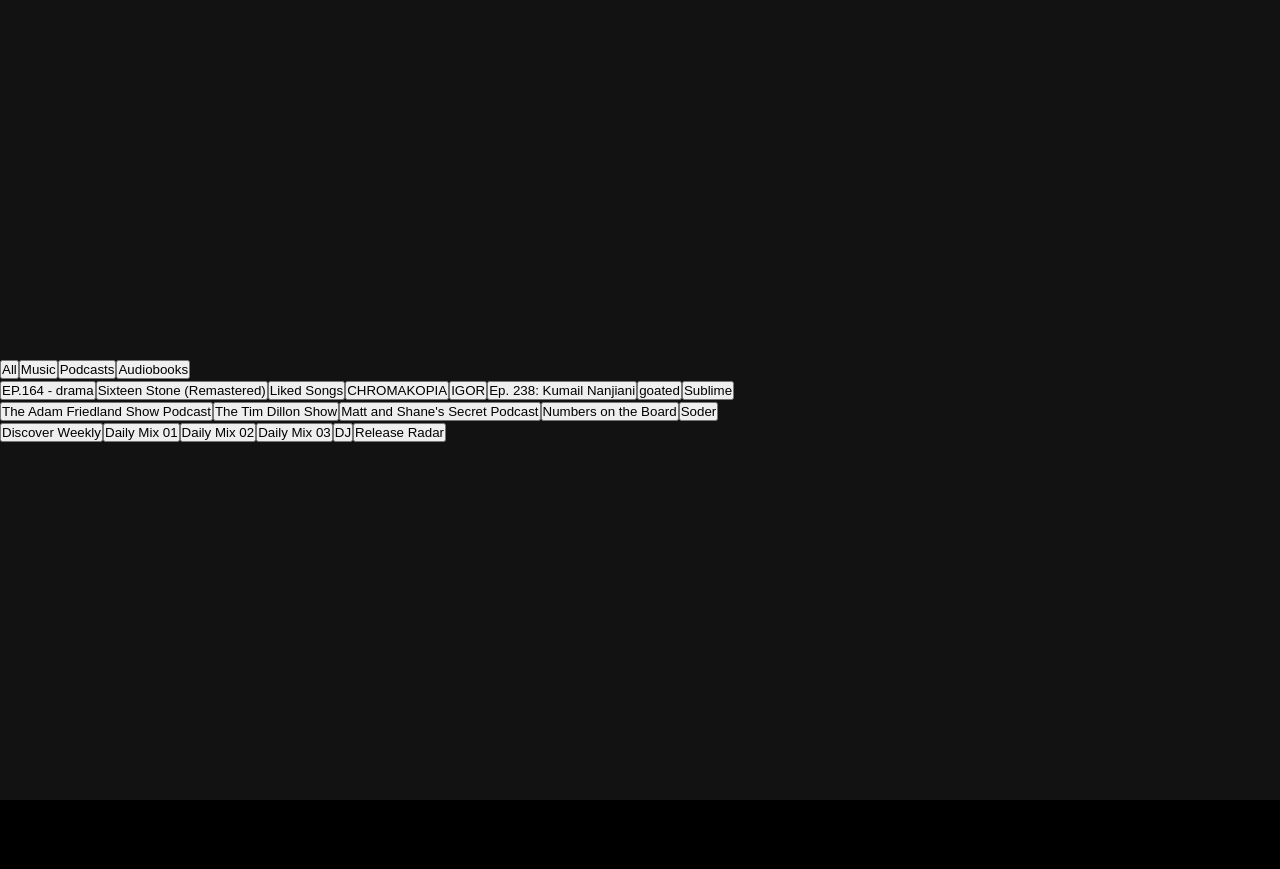
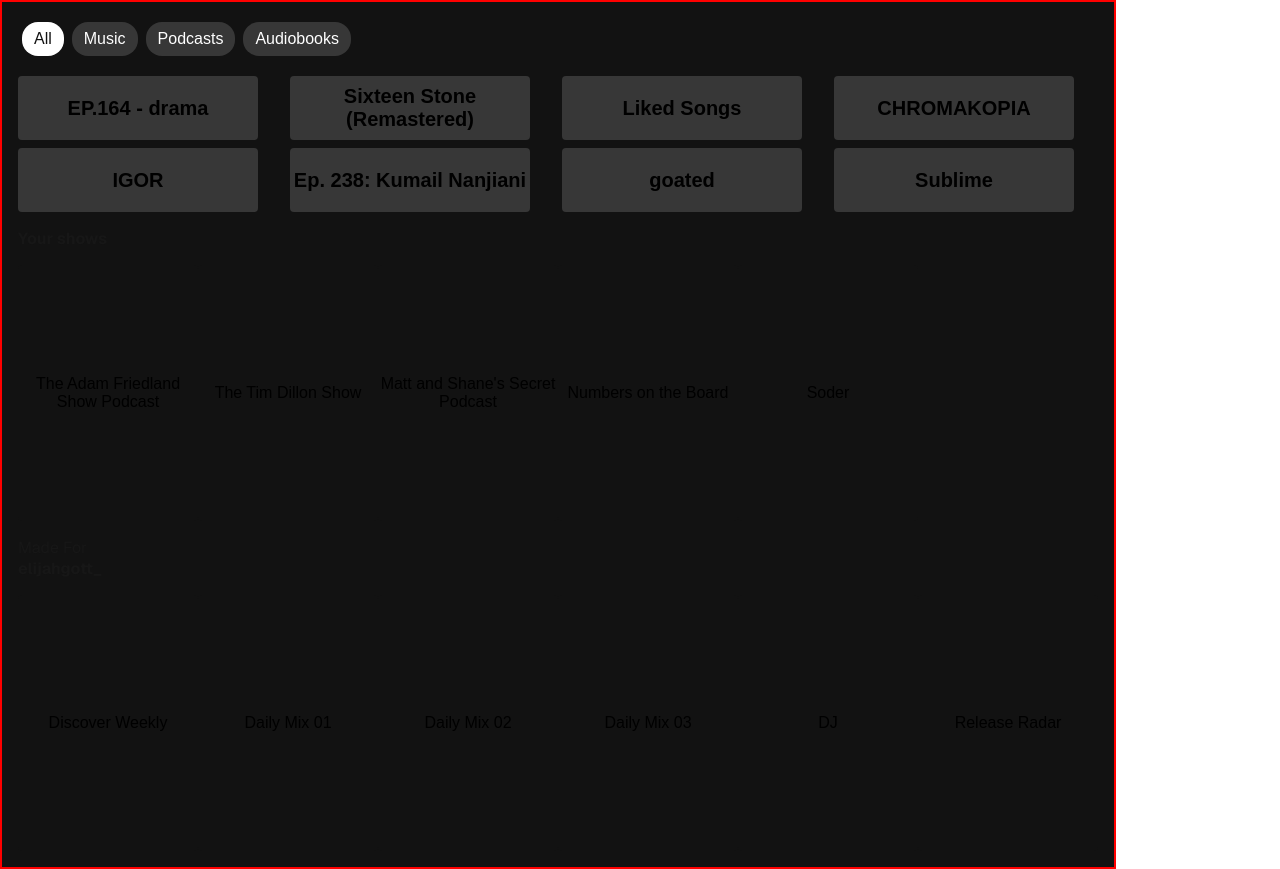
Before and after one commit to elijahgott/spotify_clone, a Next.js app: page / in a window 1280 px wide. Before the commit the page ends 800 px from the top, so only its background shows below. Built offline with nearby package versions, Linux system fonts and the light colour scheme.

Commit message:
restyled buttons on main page element

```diff
--- a/src/app/_components/Main.jsx
+++ b/src/app/_components/Main.jsx
@@ -1,11 +1,12 @@
 import React from "react";
 import styles from '../page.module.css';
+import '../global.css';
 
 function Main() {
     return(
         <div className="main">
             <div className="homeButtons">
-                <button>All</button>
+                <button className="active">All</button>
                 <button>Music</button>
                 <button>Podcasts</button>
                 <button>Audiobooks</button>
@@ -22,6 +23,7 @@
                 <button>Sublime</button>
             </div>
 
+            <h1>Your shows</h1>
             <div className="yourShows">
                 <button>The Adam Friedland Show Podcast</button>
                 <button>The Tim Dillon Show</button>
@@ -30,6 +32,8 @@
                 <button>Soder</button>
             </div>
 
+            <p>Made For</p>
+            <h1>elijahgott_</h1>
             <div className="madeFor">
                 <button>Discover Weekly</button>
                 <button>Daily Mix 01</button>
--- a/src/app/global.css
+++ b/src/app/global.css
@@ -1,8 +1,77 @@
-html{
-    background-color: black;
+*{
+    --bg-color: rgb(18, 18, 18);
+    font-size: 16px;
+
+    margin: 0;
+    padding: 0;
 }
 
-main, body{
-    --bg-color: rgb(18, 18, 18);
+.main{
+    border: 2px solid red;
     background-color: var(--bg-color);
+    padding-left: 16px;
+    padding-right: 16px;;
 }
+
+.homeButtons, .recentButtons, .yourShows, .madeFor{
+    margin-top: 16px;
+    margin-bottom: 16px;
+}
+
+.homeButtons button{
+    background-color: rgb(55, 55, 55);
+    color: white;
+    font-size: 16px;
+    padding-top: 8px;
+    padding-bottom: 8px;
+    padding-left: 12px;
+    padding-right: 12px;
+    border: none;
+    border-radius: 16px;
+    margin: 4px;
+}
+
+.homeButtons button.active{
+    background-color: white;
+    color: var(--bg-color)
+}
+
+.homeButtons button:not(.active):hover{
+    background-color: rgb(65, 65, 65);
+}
+
+.recentButtons{
+    display: grid;
+    grid-template-columns: repeat(4, 1fr);
+    gap: 8px;
+}
+
+.recentButtons button{
+    width: 240px;
+    height: 64px;
+    font-size: 20px;
+    font-weight: bold;
+    background-color: rgb(55, 55, 55);
+    border: none;
+    border-radius: 4px;
+}
+
+.recentButtons button:hover{
+    background-color: rgb(65, 65, 65);
+}
+
+.yourShows, .madeFor{
+    display: flex;
+}
+
+.yourShows button, .madeFor button{
+    width: 180px;
+    height: 256px;
+    background-color: var(--bg-color);
+    border: none;
+    border-radius: 4px;
+}
+
+.yourShows button:hover, .madeFor button:hover{
+    background-color: rgb(55, 55, 55);
+}
--- a/src/app/page.js
+++ b/src/app/page.js
@@ -7,7 +7,7 @@
 export default function Home() {
   return (
     <div className={styles.page}>
-      <Main className={styles.main}/>
+      <Main />
     </div>
   );
 }
--- a/src/app/page.module.css
+++ b/src/app/page.module.css
@@ -26,7 +26,7 @@
 
 .main {
   background-color: rgb(18, 18, 18);
-  border: 2px solid red;
+  /* border: 2px solid red; */
 }
 
 .main ol {
```
